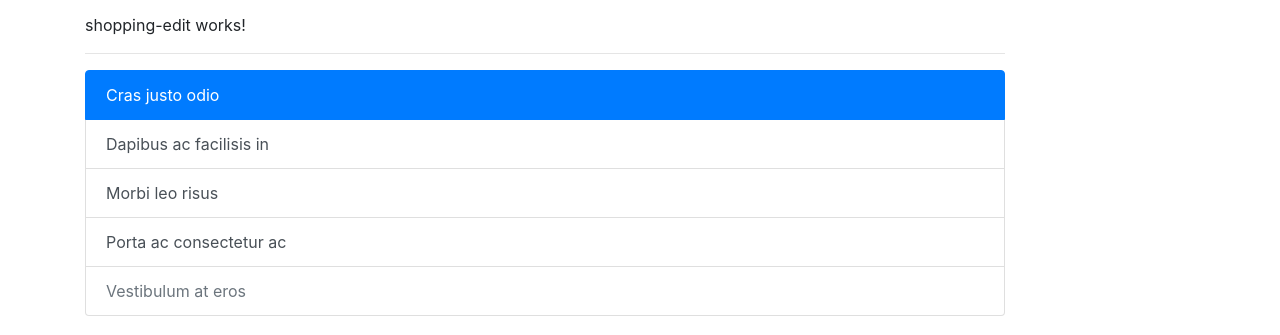
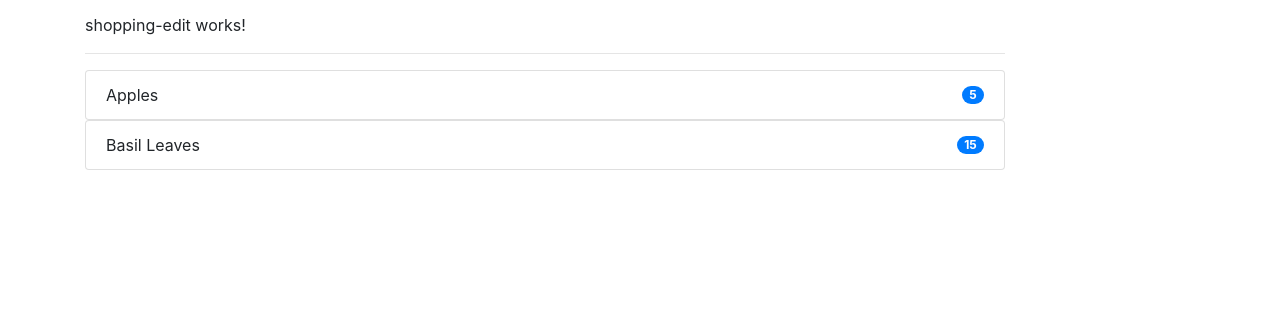
Before and after one commit to sidsid14/cookshop, an Angular app: page / in a window 1280 px wide. Shown: the part 462-797 px from the top of the page. Built offline with nearby package versions, Linux system fonts and the light colour scheme.

Commit message:
Added logic to the shopping list component by importing ingredient model and using ngFor in template

```diff
--- a/src/app/shopping-list/shopping-list.component.html
+++ b/src/app/shopping-list/shopping-list.component.html
@@ -2,14 +2,14 @@
   <div class="col-md-10">
     <app-shopping-edit></app-shopping-edit>
     <hr>
-    <div class="list-group">
-      <a href="#" class="list-group-item list-group-item-action active">
-        Cras justo odio
+
+    <div class="list-group" *ngFor="let ingredient of ingredients">
+      <a class="list-group-item list-group-item-action d-flex justify-content-between align-items-center">
+        {{ingredient.name}}
+        <span class="badge badge-primary badge-pill">{{ingredient.amount}}</span>
       </a>
-      <a href="#" class="list-group-item list-group-item-action">Dapibus ac facilisis in</a>
-      <a href="#" class="list-group-item list-group-item-action">Morbi leo risus</a>
-      <a href="#" class="list-group-item list-group-item-action">Porta ac consectetur ac</a>
-      <a href="#" class="list-group-item list-group-item-action disabled">Vestibulum at eros</a>
     </div>
+
+
   </div>
 </div>
--- a/src/app/shopping-list/shopping-list.component.ts
+++ b/src/app/shopping-list/shopping-list.component.ts
@@ -1,12 +1,15 @@
 import { Component, OnInit } from '@angular/core';
-
+import { Ingredient } from '../shared/ingredient.model';
 @Component({
   selector: 'app-shopping-list',
   templateUrl: './shopping-list.component.html',
   styleUrls: ['./shopping-list.component.css']
 })
 export class ShoppingListComponent implements OnInit {
-  ingredients = [];
+  ingredients: Ingredient[] = [
+    new Ingredient('Apples',5),
+    new Ingredient('Basil Leaves',15)
+  ];
   constructor() { }
 
   ngOnInit() {
```
